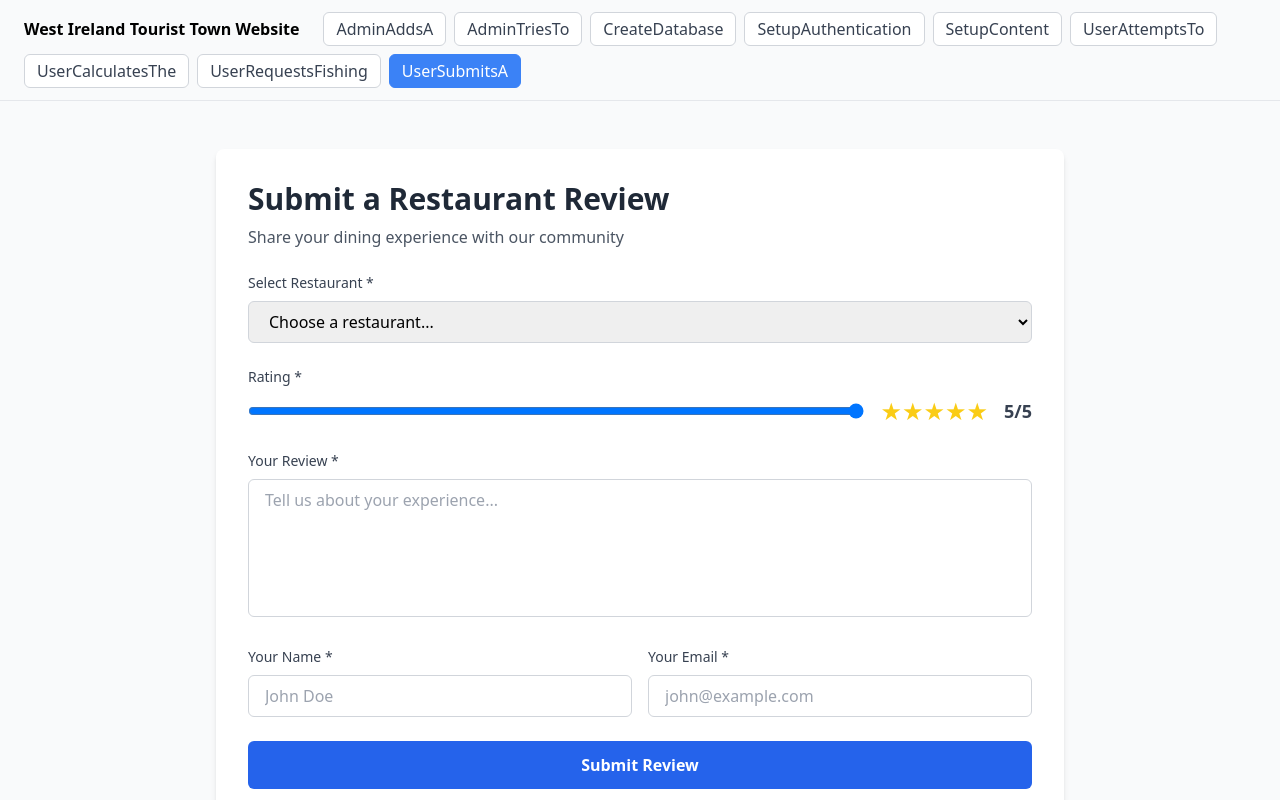
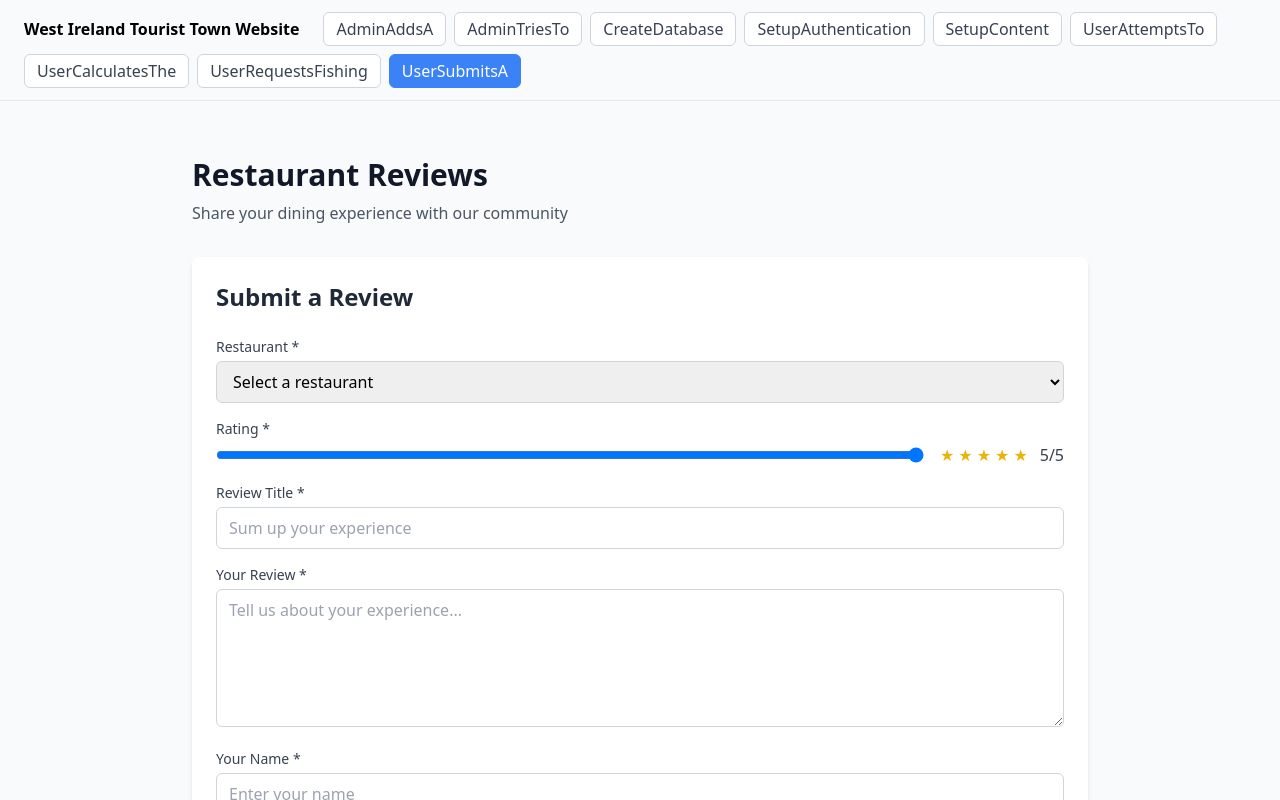
Before and after one commit to dhannan12/pilot-dev-test, a React (Vite) app: page / in a window 1280 px wide. Both pictures are taken after a click on the button "UserSubmitsA". Shown: the top 800 px of the page. Built offline with nearby package versions, Linux system fonts and the light colour scheme.

Commit message:
feat: SCRUM-1141 — UserSubmitsA

```diff
--- a/src/components/UserSubmitsA.tsx
+++ b/src/components/UserSubmitsA.tsx
@@ -1,253 +1,306 @@
 /**
  * UserSubmitsA — User submits a review for a restaurant
  *
- * Features: restaurant selection, star rating, review text, name/email input, submitted reviews display
+ * Features: restaurant selection, star rating, review submission, previous reviews display, form validation
  *
  * Ticket: SCRUM-1141 | Branch: proto/SCRUM-1140
  */
 
 import React, { useState } from 'react'
 
+interface Restaurant {
+  id: number
+  name: string
+  cuisine: string
+}
+
 interface Review {
   id: number
-  restaurant: string
+  restaurantId: number
+  restaurantName: string
   rating: number
-  reviewText: string
+  title: string
+  review: string
   reviewerName: string
   date: string
 }
 
-const mockReviews: Review[] = [
+const MOCK_RESTAURANTS: Restaurant[] = [
+  { id: 1, name: 'The Hungry Wolf', cuisine: 'Irish' },
+  { id: 2, name: 'Sea Breeze Bistro', cuisine: 'Seafood' },
+  { id: 3, name: 'O\'Malley\'s Pub & Grill', cuisine: 'Pub Food' },
+  { id: 4, name: 'Galway Bay Restaurant', cuisine: 'International' },
+  { id: 5, name: 'The Celtic Kitchen', cuisine: 'Traditional Irish' },
+]
+
+const MOCK_REVIEWS: Review[] = [
   {
     id: 1,
-    restaurant: "The Wild Atlantic Bistro",
+    restaurantId: 1,
+    restaurantName: 'The Hungry Wolf',
     rating: 5,
-    reviewText: "Absolutely fantastic seafood! The oysters were fresh and the service was impeccable. Highly recommend!",
-    reviewerName: "Sarah O'Connor",
-    date: "2026-08-15"
+    title: 'Outstanding dining experience!',
+    review: 'The food was absolutely delicious and the atmosphere was cozy and welcoming. Highly recommend the lamb stew!',
+    reviewerName: 'Mary O\'Connor',
+    date: '2026-08-20',
   },
   {
     id: 2,
-    restaurant: "Claddagh Kitchen",
+    restaurantId: 2,
+    restaurantName: 'Sea Breeze Bistro',
     rating: 4,
-    reviewText: "Great traditional Irish fare. The stew was hearty and delicious. Cozy atmosphere perfect for families.",
-    reviewerName: "Michael Murphy",
-    date: "2026-08-14"
+    title: 'Fresh seafood, great views',
+    review: 'Beautiful location with stunning ocean views. The fish and chips were perfectly cooked and the service was friendly.',
+    reviewerName: 'Sean Murphy',
+    date: '2026-08-19',
   },
   {
     id: 3,
-    restaurant: "The Wild Atlantic Bistro",
+    restaurantId: 3,
+    restaurantName: 'O\'Malley\'s Pub & Grill',
     rating: 5,
-    reviewText: "Best dining experience in West Ireland! The fish and chips were perfectly crispy and the views are stunning.",
-    reviewerName: "Emma Wilson",
-    date: "2026-08-13"
+    title: 'Best pub food in town!',
+    review: 'Authentic Irish pub with hearty portions. The Guinness beef stew is a must-try. Live music on weekends is a bonus!',
+    reviewerName: 'Bridget Kelly',
+    date: '2026-08-18',
   },
   {
     id: 4,
-    restaurant: "Seaside Grill",
+    restaurantId: 4,
+    restaurantName: 'Galway Bay Restaurant',
     rating: 4,
-    reviewText: "Lovely spot with ocean views. The grilled salmon was cooked to perfection. Service was a bit slow but worth the wait.",
-    reviewerName: "Patrick Kelly",
-    date: "2026-08-12"
+    title: 'Excellent international menu',
+    review: 'Great variety on the menu with excellent vegetarian options. The staff were knowledgeable and attentive.',
+    reviewerName: 'Patrick Byrne',
+    date: '2026-08-17',
   },
   {
     id: 5,
-    restaurant: "Claddagh Kitchen",
-    rating: 3,
-    reviewText: "Decent food but nothing exceptional. The portions were generous and prices reasonable.",
-    reviewerName: "Aoife Brennan",
-    date: "2026-08-11"
-  }
-]
-
-const restaurants = [
-  "The Wild Atlantic Bistro",
-  "Claddagh Kitchen",
-  "Seaside Grill",
-  "O'Malley's Pub & Restaurant",
-  "Harbor View Dining"
+    restaurantId: 5,
+    restaurantName: 'The Celtic Kitchen',
+    rating: 5,
+    title: 'Authentic Irish cuisine',
+    review: 'Traditional recipes passed down through generations. The boxty and colcannon were incredible. A true taste of Ireland!',
+    reviewerName: 'Siobhan Walsh',
+    date: '2026-08-16',
+  },
 ]
 
 export default function UserSubmitsA() {
-  const [reviews, setReviews] = useState<Review[]>(mockReviews)
-  const [restaurant, setRestaurant] = useState('')
-  const [rating, setRating] = useState(5)
-  const [reviewText, setReviewText] = useState('')
-  const [reviewerName, setReviewerName] = useState('')
-  const [email, setEmail] = useState('')
-  const [submitted, setSubmitted] = useState(false)
+  const [selectedRestaurant, setSelectedRestaurant] = useState<string>('')
+  const [rating, setRating] = useState<number>(5)
+  const [title, setTitle] = useState<string>('')
+  const [reviewText, setReviewText] = useState<string>('')
+  const [reviewerName, setReviewerName] = useState<string>('')
+  const [reviews, setReviews] = useState<Review[]>(MOCK_REVIEWS)
+  const [submitMessage, setSubmitMessage] = useState<string>('')
 
   const handleSubmit = (e: React.FormEvent) => {
     e.preventDefault()
 
-    if (!restaurant || !reviewText.trim() || !reviewerName.trim() || !email.trim()) {
-      alert('Please fill in all fields')
+    if (!selectedRestaurant || !title || !reviewText || !reviewerName) {
+      setSubmitMessage('Please fill in all fields')
+      return
+    }
+
+    const restaurant = MOCK_RESTAURANTS.find(r => r.id.toString() === selectedRestaurant)
+
+    if (!restaurant) {
+      setSubmitMessage('Please select a restaurant')
       return
     }
 
     const newReview: Review = {
       id: reviews.length + 1,
-      restaurant,
+      restaurantId: restaurant.id,
+      restaurantName: restaurant.name,
       rating,
-      reviewText,
+      title,
+      review: reviewText,
       reviewerName,
-      date: new Date().toISOString().split('T')[0]
+      date: new Date().toISOString().split('T')[0],
     }
 
     setReviews([newReview, ...reviews])
-    setRestaurant('')
+    setSubmitMessage('Review submitted successfully!')
+
+    // Reset form
+    setSelectedRestaurant('')
     setRating(5)
+    setTitle('')
     setReviewText('')
     setReviewerName('')
-    setEmail('')
-    setSubmitted(true)
 
-    setTimeout(() => setSubmitted(false), 3000)
+    // Clear success message after 3 seconds
+    setTimeout(() => setSubmitMessage(''), 3000)
   }
 
-  const renderStars = (count: number) => {
-    return Array.from({ length: 5 }, (_, i) => (
-      <span key={i} className={i < count ? 'text-yellow-400' : 'text-gray-300'}>
+  const renderStars = (rating: number) => {
+    return (
+      <div className="flex gap-1">
+        {[1, 2, 3, 4, 5].map((star) => (
+          <span
+            key={star}
+            className={star <= rating ? 'text-yellow-500' : 'text-gray-300'}
+          >
             ★
           </span>
-    ))
+        ))}
+      </div>
+    )
   }
 
   return (
-    <section data-testid="usersubmitsa" className="max-w-4xl mx-auto p-6 bg-gray-50 min-h-screen">
-      <div className="bg-white rounded-lg shadow-md p-8 mb-8">
-        <h1 className="text-3xl font-bold text-gray-800 mb-2">Submit a Restaurant Review</h1>
-        <p className="text-gray-600 mb-6">Share your dining experience with our community</p>
+    <div data-testid="usersubmitsa" className="min-h-screen bg-gray-50 py-8 px-4">
+      <div className="max-w-4xl mx-auto">
+        <h1 className="text-3xl font-bold text-gray-900 mb-2">Restaurant Reviews</h1>
+        <p className="text-gray-600 mb-8">Share your dining experience with our community</p>
 
-        {submitted && (
-          <div className="bg-green-100 border border-green-400 text-green-700 px-4 py-3 rounded mb-4">
-            Thank you! Your review has been submitted successfully.
+        {/* Review Submission Form */}
+        <div className="bg-white rounded-lg shadow-md p-6 mb-8">
+          <h2 className="text-2xl font-semibold text-gray-800 mb-6">Submit a Review</h2>
+
+          {submitMessage && (
+            <div className={`mb-4 p-3 rounded ${submitMessage.includes('success') ? 'bg-green-100 text-green-800' : 'bg-red-100 text-red-800'}`}>
+              {submitMessage}
             </div>
           )}
 
-        <form onSubmit={handleSubmit} className="space-y-6">
+          <form onSubmit={handleSubmit} className="space-y-4">
+            {/* Restaurant Selection */}
             <div>
-            <label htmlFor="restaurant" className="block text-sm font-medium text-gray-700 mb-2">
-              Select Restaurant *
+              <label htmlFor="restaurant" className="block text-sm font-medium text-gray-700 mb-1">
+                Restaurant *
               </label>
               <select
                 id="restaurant"
                 data-testid="usersubmitsa-restaurant"
-              value={restaurant}
-              onChange={(e) => setRestaurant(e.target.value)}
-              className="w-full px-4 py-2 border border-gray-300 rounded-md focus:ring-2 focus:ring-blue-500 focus:border-transparent"
+                value={selectedRestaurant}
+                onChange={(e) => setSelectedRestaurant(e.target.value)}
+                className="w-full px-3 py-2 border border-gray-300 rounded-md focus:outline-none focus:ring-2 focus:ring-blue-500"
                 required
               >
-              <option value="">Choose a restaurant...</option>
-              {restaurants.map((r) => (
-                <option key={r} value={r}>{r}</option>
+                <option value="">Select a restaurant</option>
+                {MOCK_RESTAURANTS.map((restaurant) => (
+                  <option key={restaurant.id} value={restaurant.id}>
+                    {restaurant.name} - {restaurant.cuisine}
+                  </option>
                 ))}
               </select>
             </div>
 
+            {/* Rating */}
             <div>
-            <label htmlFor="rating" className="block text-sm font-medium text-gray-700 mb-2">
+              <label htmlFor="rating" className="block text-sm font-medium text-gray-700 mb-1">
                 Rating *
               </label>
-            <div className="flex items-center space-x-4">
+              <div className="flex items-center gap-4">
                 <input
+                  id="rating"
                   type="range"
-                id="rating"
-                data-testid="usersubmitsa-rating"
                   min="1"
                   max="5"
+                  data-testid="usersubmitsa-rating"
                   value={rating}
                   onChange={(e) => setRating(Number(e.target.value))}
                   className="flex-1"
                 />
-              <span className="text-2xl">{renderStars(rating)}</span>
-              <span className="text-lg font-semibold text-gray-700">{rating}/5</span>
+                <div className="flex gap-1">
+                  {renderStars(rating)}
+                  <span className="ml-2 text-gray-700 font-medium">{rating}/5</span>
+                </div>
               </div>
             </div>
 
+            {/* Review Title */}
             <div>
-            <label htmlFor="reviewText" className="block text-sm font-medium text-gray-700 mb-2">
-              Your Review *
+              <label htmlFor="title" className="block text-sm font-medium text-gray-700 mb-1">
+                Review Title *
               </label>
-            <textarea
-              id="reviewText"
-              data-testid="usersubmitsa-reviewtext"
-              value={reviewText}
-              onChange={(e) => setReviewText(e.target.value)}
-              rows={5}
-              placeholder="Tell us about your experience..."
-              className="w-full px-4 py-2 border border-gray-300 rounded-md focus:ring-2 focus:ring-blue-500 focus:border-transparent resize-none"
+              <input
+                id="title"
+                type="text"
+                data-testid="usersubmitsa-title"
+                value={title}
+                onChange={(e) => setTitle(e.target.value)}
+                placeholder="Sum up your experience"
+                className="w-full px-3 py-2 border border-gray-300 rounded-md focus:outline-none focus:ring-2 focus:ring-blue-500"
                 required
               />
             </div>
 
-          <div className="grid grid-cols-1 md:grid-cols-2 gap-4">
+            {/* Review Text */}
             <div>
-              <label htmlFor="reviewerName" className="block text-sm font-medium text-gray-700 mb-2">
-                Your Name *
+              <label htmlFor="review" className="block text-sm font-medium text-gray-700 mb-1">
+                Your Review *
               </label>
-              <input
-                type="text"
-                id="reviewerName"
-                data-testid="usersubmitsa-name"
-                value={reviewerName}
-                onChange={(e) => setReviewerName(e.target.value)}
-                placeholder="John Doe"
-                className="w-full px-4 py-2 border border-gray-300 rounded-md focus:ring-2 focus:ring-blue-500 focus:border-transparent"
+              <textarea
+                id="review"
+                data-testid="usersubmitsa-review"
+                value={reviewText}
+                onChange={(e) => setReviewText(e.target.value)}
+                placeholder="Tell us about your experience..."
+                rows={5}
+                className="w-full px-3 py-2 border border-gray-300 rounded-md focus:outline-none focus:ring-2 focus:ring-blue-500"
                 required
               />
             </div>
 
+            {/* Reviewer Name */}
             <div>
-              <label htmlFor="email" className="block text-sm font-medium text-gray-700 mb-2">
-                Your Email *
+              <label htmlFor="name" className="block text-sm font-medium text-gray-700 mb-1">
+                Your Name *
               </label>
               <input
-                type="email"
-                id="email"
-                data-testid="usersubmitsa-email"
-                value={email}
-                onChange={(e) => setEmail(e.target.value)}
-                placeholder="john@example.com"
-                className="w-full px-4 py-2 border border-gray-300 rounded-md focus:ring-2 focus:ring-blue-500 focus:border-transparent"
+                id="name"
+                type="text"
+                data-testid="usersubmitsa-name"
+                value={reviewerName}
+                onChange={(e) => setReviewerName(e.target.value)}
+                placeholder="Enter your name"
+                className="w-full px-3 py-2 border border-gray-300 rounded-md focus:outline-none focus:ring-2 focus:ring-blue-500"
                 required
               />
             </div>
-          </div>
 
+            {/* Submit Button */}
             <button
               type="submit"
               data-testid="usersubmitsa-submit"
-            className="w-full bg-blue-600 hover:bg-blue-700 text-white font-semibold py-3 px-6 rounded-md transition duration-200 ease-in-out transform hover:scale-105"
+              className="w-full bg-blue-600 text-white font-semibold py-3 px-4 rounded-md hover:bg-blue-700 transition-colors"
             >
               Submit Review
             </button>
           </form>
         </div>
 
-      <div className="bg-white rounded-lg shadow-md p-8">
-        <h2 className="text-2xl font-bold text-gray-800 mb-6">Recent Reviews</h2>
-        <ul data-testid="usersubmitsa-list" className="space-y-4">
+        {/* Previous Reviews */}
+        <div className="bg-white rounded-lg shadow-md p-6">
+          <h2 className="text-2xl font-semibold text-gray-800 mb-6">Recent Reviews</h2>
+          <div data-testid="usersubmitsa-list" className="space-y-4">
             {reviews.map((review) => (
-            <li
+              <div
                 key={review.id}
                 data-testid="usersubmitsa-item"
                 className="border-b border-gray-200 pb-4 last:border-b-0"
               >
                 <div className="flex justify-between items-start mb-2">
                   <div>
-                  <h3 className="font-semibold text-lg text-gray-800">{review.restaurant}</h3>
-                  <p className="text-sm text-gray-500">
-                    by {review.reviewerName} on {review.date}
-                  </p>
+                    <h3 className="font-semibold text-lg text-gray-900">{review.title}</h3>
+                    <p className="text-sm text-gray-600">{review.restaurantName}</p>
                   </div>
-                <div className="text-xl">{renderStars(review.rating)}</div>
+                  <div className="text-right">
+                    {renderStars(review.rating)}
+                    <p className="text-sm text-gray-500 mt-1">{review.date}</p>
                   </div>
-              <p className="text-gray-700">{review.reviewText}</p>
-            </li>
+                </div>
+                <p className="text-gray-700 mb-2">{review.review}</p>
+                <p className="text-sm text-gray-500">— {review.reviewerName}</p>
+              </div>
             ))}
-        </ul>
           </div>
-    </section>
+        </div>
+      </div>
+    </div>
   )
 }
```
Also changed, not shown: 1 other file (tests, documents, lock files or other folders). Lines whose indentation alone changed are shown as unchanged.
